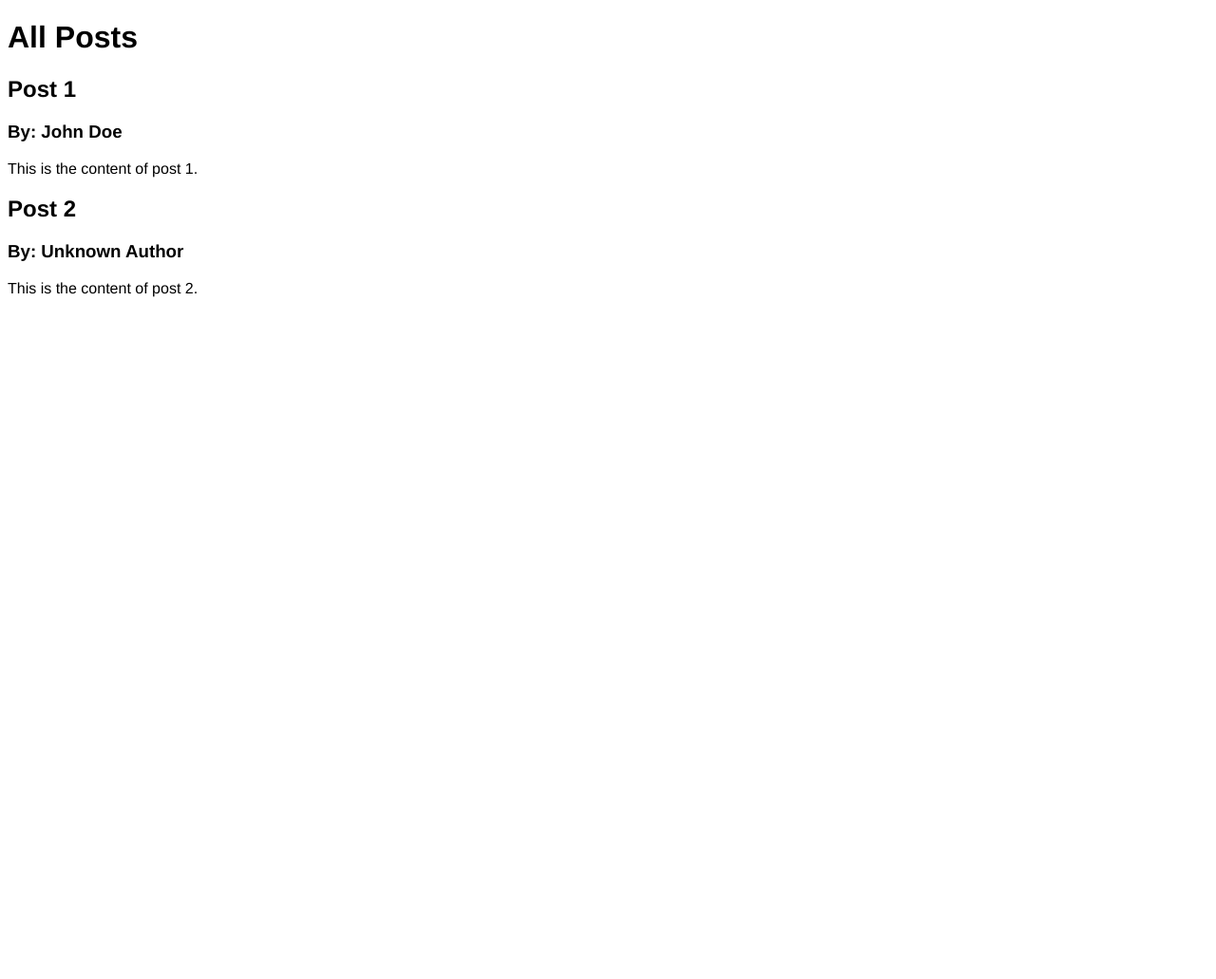
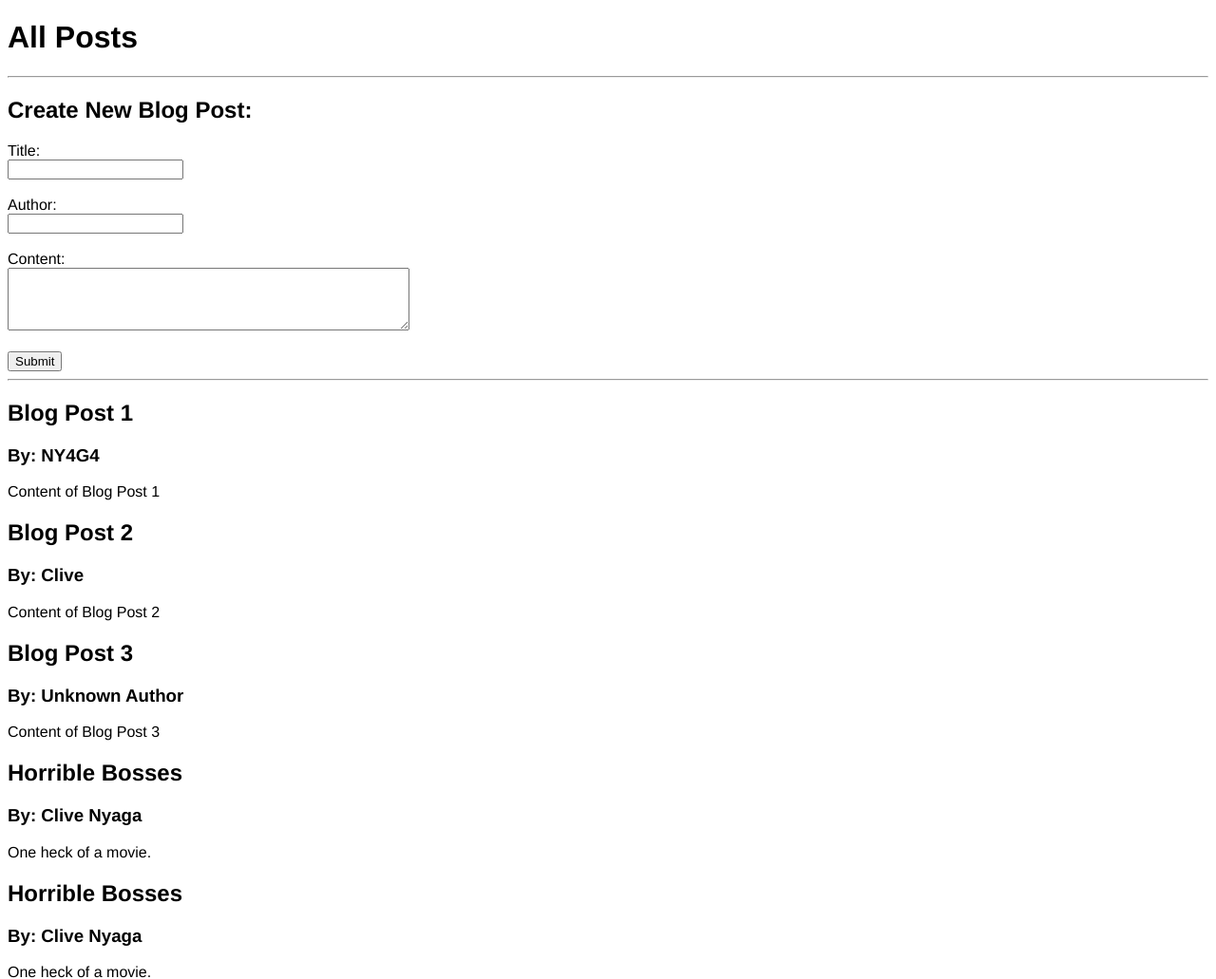
Before and after one commit to Clive-Nyaga/Flask-Blog-App, a Flask app: page /posts in a window 1280 px wide. Shown: the top 1031 px of the page at 95% size. Before the commit the page ends 313 px from the top, so only its background shows below. Run offline with Flask 3, Linux system fonts and the light colour scheme.

Commit message:
Connects the posts.html page to the backend

```diff
--- a/app.py
+++ b/app.py
@@ -1,4 +1,4 @@
-from flask import Flask, render_template
+from flask import Flask, render_template, request, redirect
 from flask_sqlalchemy import SQLAlchemy
 from datetime import datetime
 
@@ -33,9 +33,23 @@ all_posts = [
 def index():
     return "<h1>Home Page 1</h1>"
 
-@app.route('/posts')
+@app.route('/posts', methods=['GET', 'POST'])
 def posts():
-    return render_template('posts.html', posts=all_posts)
+
+    if request.method == 'POST':
+        post_title = request.form['title']
+        post_content = request.form['content']
+        post_author = request.form['author']
+        new_post = BlogPost(title=post_title, content=post_content, author=post_author)
+        db.session.add(new_post)
+        db.session.commit()
+
+        return redirect('/posts')
+    # all_posts = BlogPost.query.order_by(BlogPost.date_posted).all()
+
+    else:
+        all_posts = BlogPost.query.order_by(BlogPost.date_posted).all()
+        return render_template('posts.html', posts=all_posts)
 
 @app.route('/hello')
 def hello_world():
--- a/templates/posts.html
+++ b/templates/posts.html
@@ -4,8 +4,27 @@
     <title>Posts</title>
 {% endblock %}
 
+
 {% block body %}
     <h1>All Posts</h1>
+
+        <hr>
+            <h2>Create New Blog Post:</h2>
+            <form action="/posts" method="POST">
+
+                <label for="title">Title:</label><br>
+                <input type="text" id="title" name="title" required><br><br>
+
+                <label for="author">Author:</label><br>
+                <input type="text" id="author" name="author"><br><br>
+
+                <label for="content">Content:</label><br>
+                <textarea id="content" name="content" rows="4" cols="50" required></textarea><br><br>
+
+                <input type="submit" value="Submit">
+            </form>
+        <hr>
+
 
         {% for post in posts %}
             <h2>{{ post.title }}</h2>
```
Also changed, not shown: instance/posts.db.
